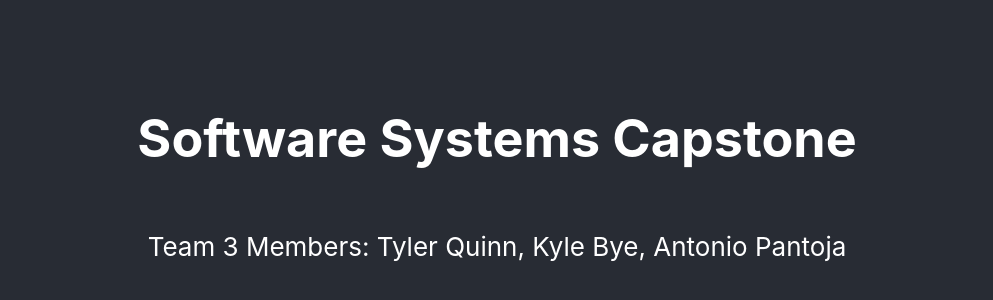
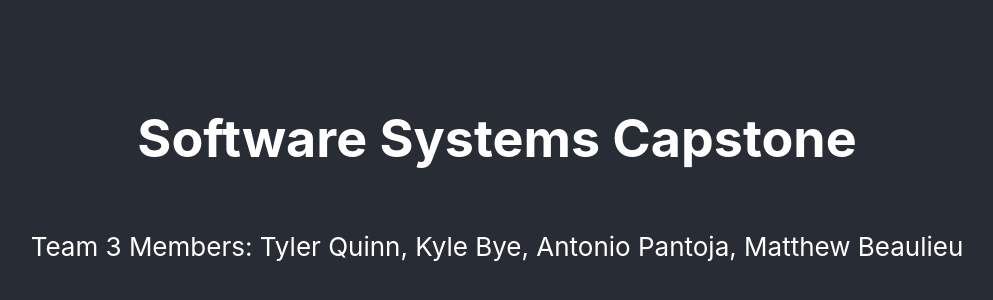
Before and after one commit to tylerquinnlewisu/softwaresystemscapstoneteamthreeproject, a React (Create React App) app: page / in a window 1280 px wide. Shown: the part 220-520 px from the top of the page, without its empty margins (143-1136 px from the left). Built offline with nearby package versions, Linux system fonts and the light colour scheme.

Commit message:
added matthew

```diff
--- a/src/App.js
+++ b/src/App.js
@@ -8,7 +8,7 @@ function App() {
         Software Systems Capstone
       </h1>
         <p>
-          Team 3 Members: Tyler Quinn, Kyle Bye, Antonio Pantoja
+          Team 3 Members: Tyler Quinn, Kyle Bye, Antonio Pantoja, Matthew Beaulieu
         </p>
       </header>
     </div>
```
